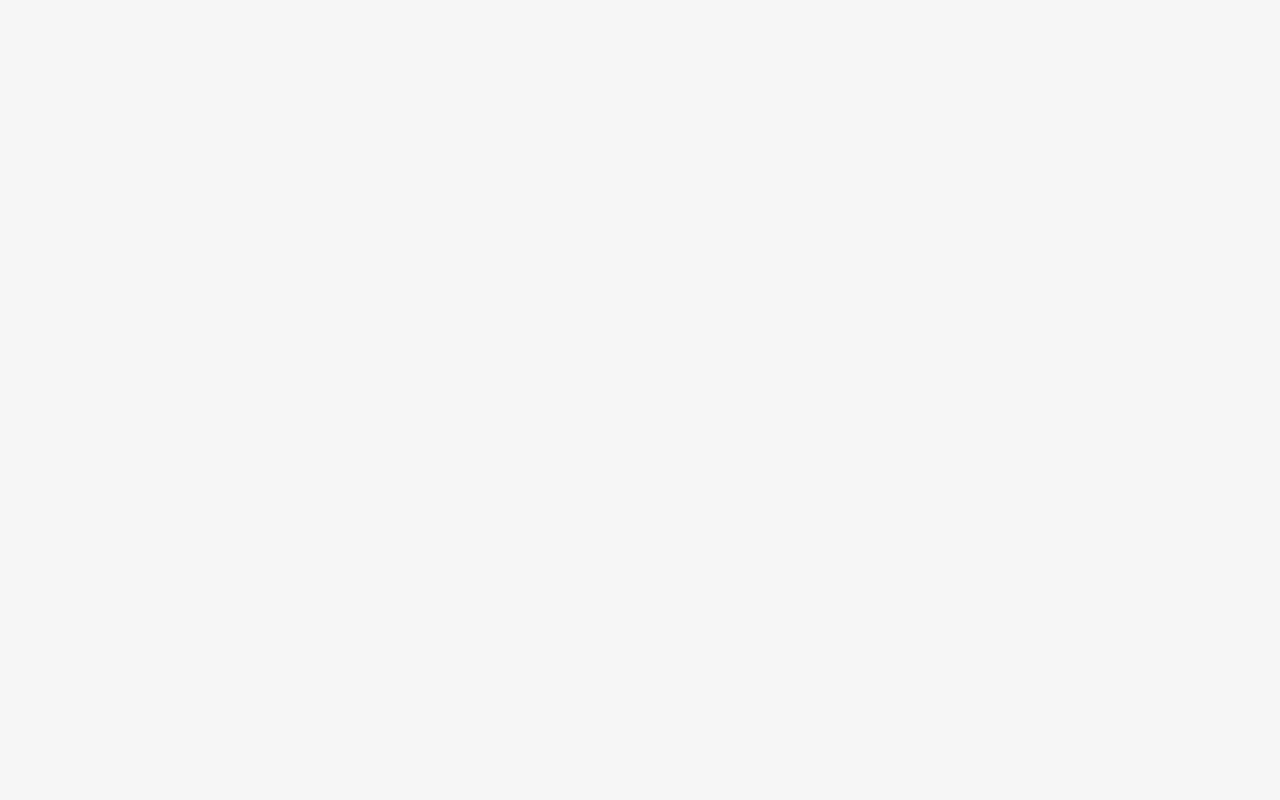
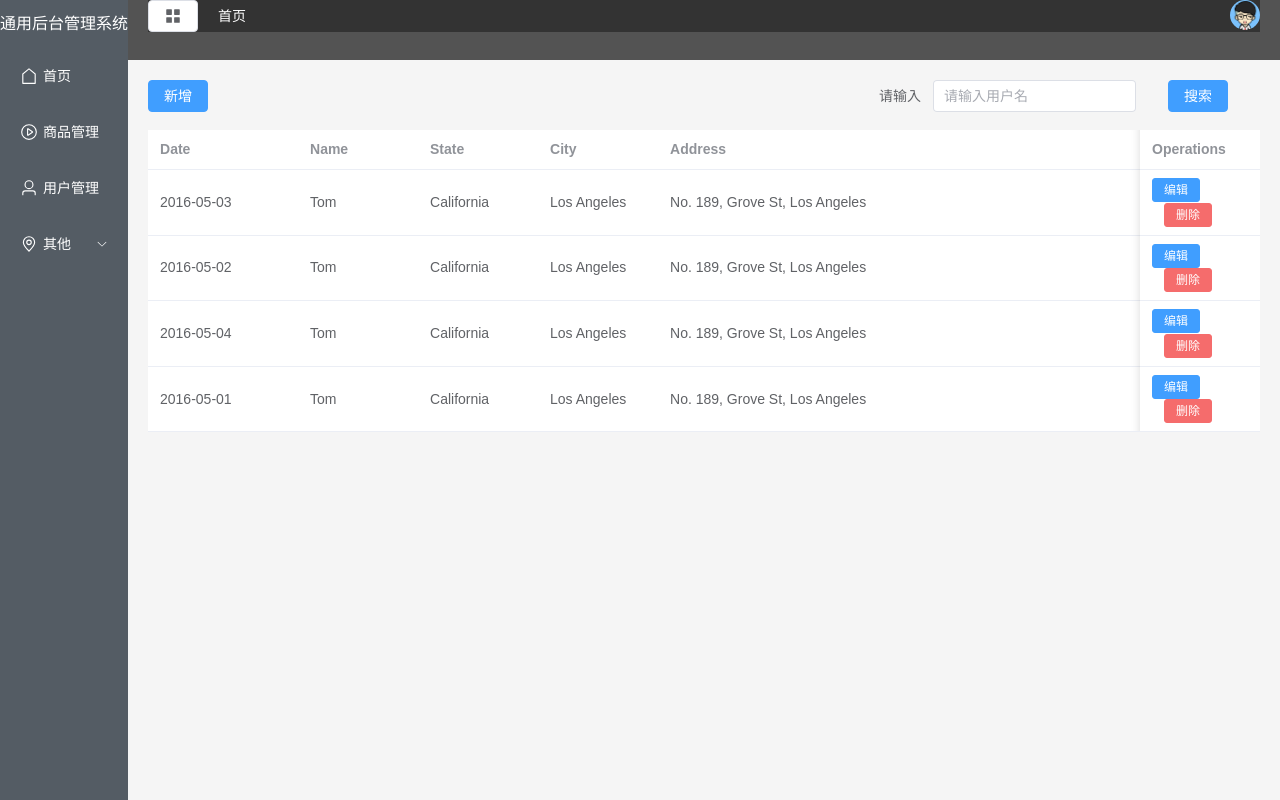
Before and after one commit to haiyue853-dev/BackManagement, a Vue app: page /user in a window 1280 px wide. Before the commit this address had no page. Built offline with nearby package versions, Linux system fonts and the light colour scheme.

Commit message:
用户组件搜索及表格静态搭建

```diff
--- a/src/router/index.js
+++ b/src/router/index.js
@@ -13,6 +13,11 @@
         name: 'home',
         component: () => import('@/views/Home.vue'),
       },
+      {
+        path: '/user',
+        name: 'user',
+        component: () => import('@/views/User.vue'),
+      },
     ],
   },
 ]
--- a/src/views/Main.vue
+++ b/src/views/Main.vue
@@ -1,5 +1,6 @@
 <script setup>
 import CommonAside from '@/components/commonAside.vue'
+import CommonHeader from '@/components/commonHeader.vue'
 </script>
 
 <template>
--- /dev/null
+++ b/src/views/User.vue
@@ -0,0 +1,79 @@
+<script setup>
+const tableData = [
+  {
+    date: '2016-05-03',
+    name: 'Tom',
+    state: 'California',
+    city: 'Los Angeles',
+    address: 'No. 189, Grove St, Los Angeles',
+    zip: 'CA 90036',
+    tag: 'Home',
+  },
+  {
+    date: '2016-05-02',
+    name: 'Tom',
+    state: 'California',
+    city: 'Los Angeles',
+    address: 'No. 189, Grove St, Los Angeles',
+    zip: 'CA 90036',
+    tag: 'Office',
+  },
+  {
+    date: '2016-05-04',
+    name: 'Tom',
+    state: 'California',
+    city: 'Los Angeles',
+    address: 'No. 189, Grove St, Los Angeles',
+    zip: 'CA 90036',
+    tag: 'Home',
+  },
+  {
+    date: '2016-05-01',
+    name: 'Tom',
+    state: 'California',
+    city: 'Los Angeles',
+    address: 'No. 189, Grove St, Los Angeles',
+    zip: 'CA 90036',
+    tag: 'Office',
+  },
+]
+</script>
+
+<template>
+  <div class="user-header">
+    <el-button type="primary">新增</el-button>
+    <el-form :inline="true">
+      <el-form-item label="请输入">
+        <el-input placeholder="请输入用户名"></el-input>
+      </el-form-item>
+      <el-form-item>
+        <el-button type="primary">搜索</el-button>
+      </el-form-item>
+    </el-form>
+  </div>
+  <div class="table">
+    <el-table :data="tableData" style="width: 100%">
+      <el-table-column fixed prop="date" label="Date" width="150" />
+      <el-table-column prop="name" label="Name" width="120" />
+      <el-table-column prop="state" label="State" width="120" />
+      <el-table-column prop="city" label="City" width="120" />
+      <el-table-column prop="address" label="Address" width="600" />
+      <el-table-column prop="zip" label="Zip" width="120" />
+      <el-table-column fixed="right" label="Operations" min-width="120">
+        <template #default>
+          <el-button type="primary" size="small" @click="handleClick">
+            编辑
+          </el-button>
+          <el-button type="danger" size="small">删除</el-button>
+        </template>
+      </el-table-column>
+    </el-table>
+  </div>
+</template>
+
+<style scoped lang="less">
+.user-header {
+  display: flex;
+  justify-content: space-between;
+}
+</style>
```
